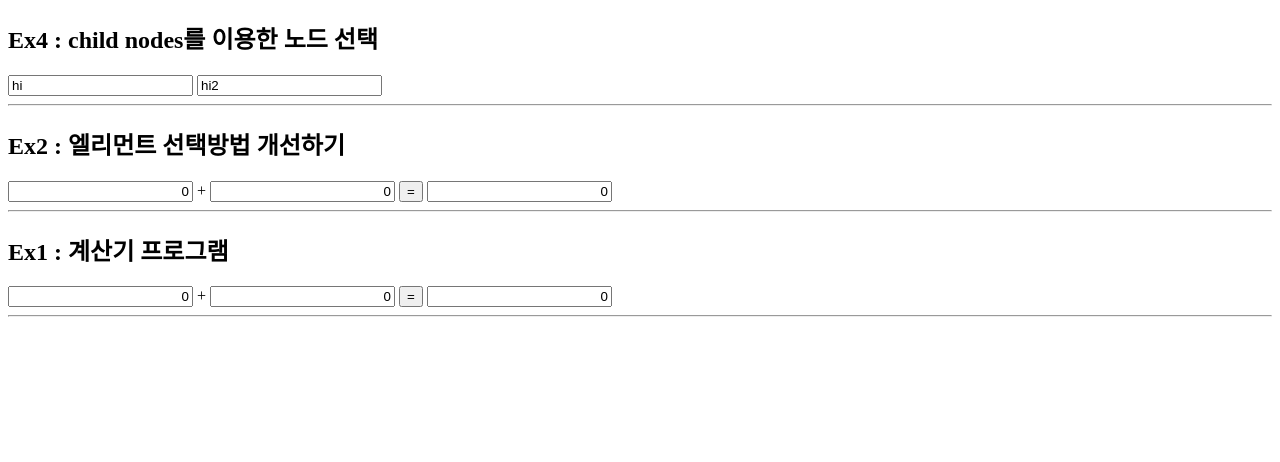
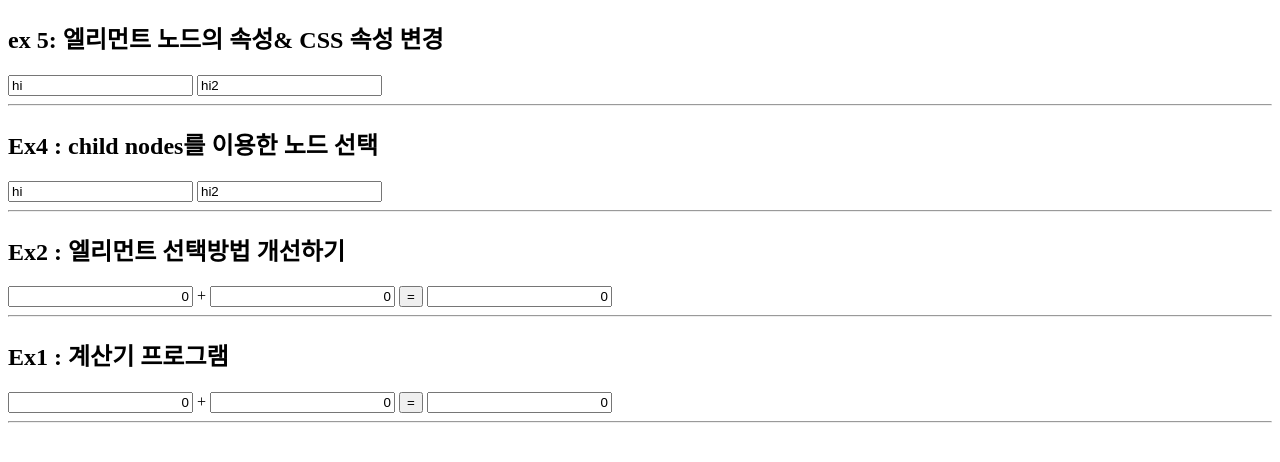
Before and after one commit to sodapapa/javascript-quick-start, a plain HTML site: page javascript-dom1.html in a window 1280 px wide. Drawn offline with Linux system fonts and the light colour scheme.

Commit message:
commit in vscode

```diff
--- a/javascript-dom1.html
+++ b/javascript-dom1.html
@@ -9,6 +9,16 @@
   </head>
   <body>
 
+
+    <section id="section5">
+      <h1> ex 5: 엘리먼트 노드의 속성& CSS 속성 변경</h1>
+      <div class="box">
+        <input type="text" name="" value="">
+        <input type="text" name="" value="">
+      </div>
+    </section>
+
+    <hr>
     <section id="section4">
       <h1> Ex4 : child nodes를 이용한 노드 선택</h1>
       <div class="box">
--- a/javascript-dom1.js
+++ b/javascript-dom1.js
@@ -1,3 +1,16 @@
+//    ex 5: 엘리먼트 노드의 속성& CSS 속성 변경
+window.addEventListener('load', function(){
+  var section = document.querySelector('#section5');
+  var box = section.querySelector(".box")
+  // var input1 = box.childNodes[0]
+  // var input2 = box.childNodes[1];
+  var input1 = box.children[0];
+  var input2 = box.children[1];
+
+  input1.value = "hi";
+  input2.value = "hi2";
+});
+
 //   Ex4 : child nodes를 이용한 노드 선택
 window.addEventListener('load', function(){
   var section4 = document.querySelector('#section4');
```
